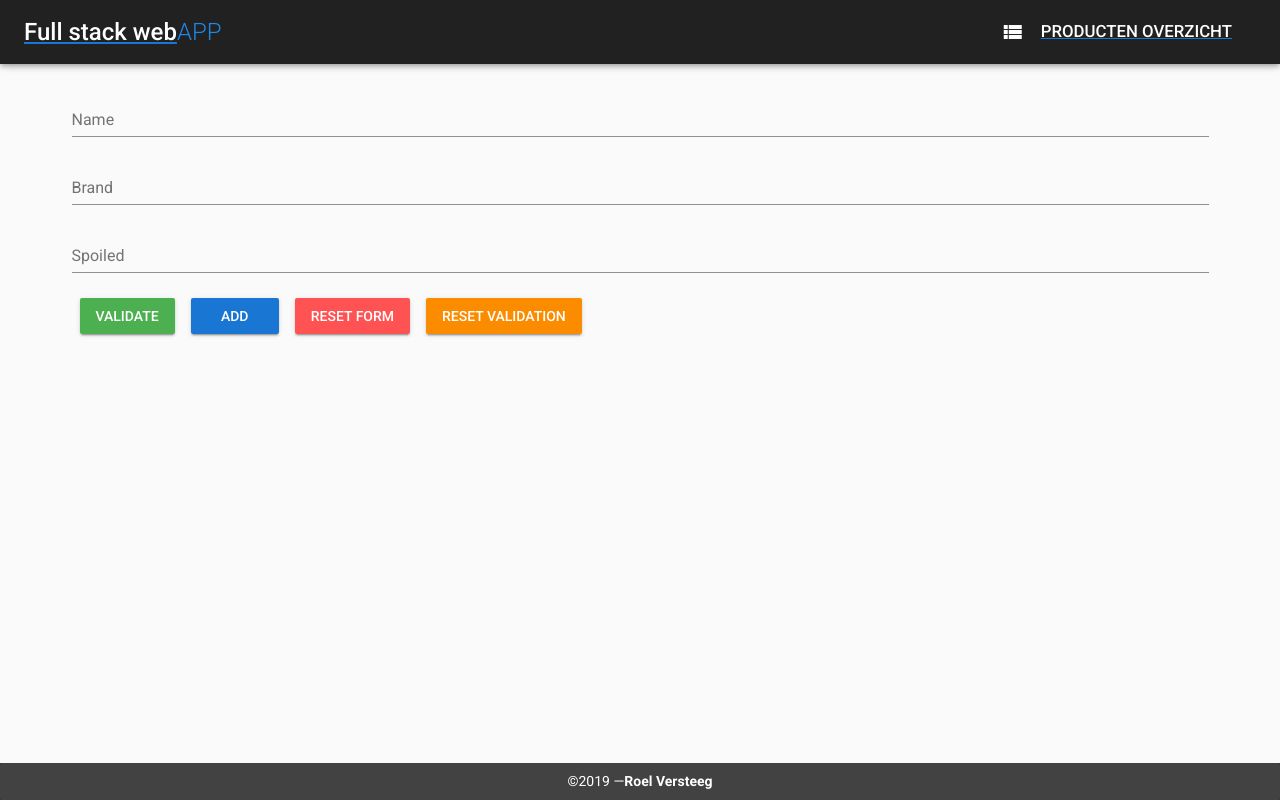
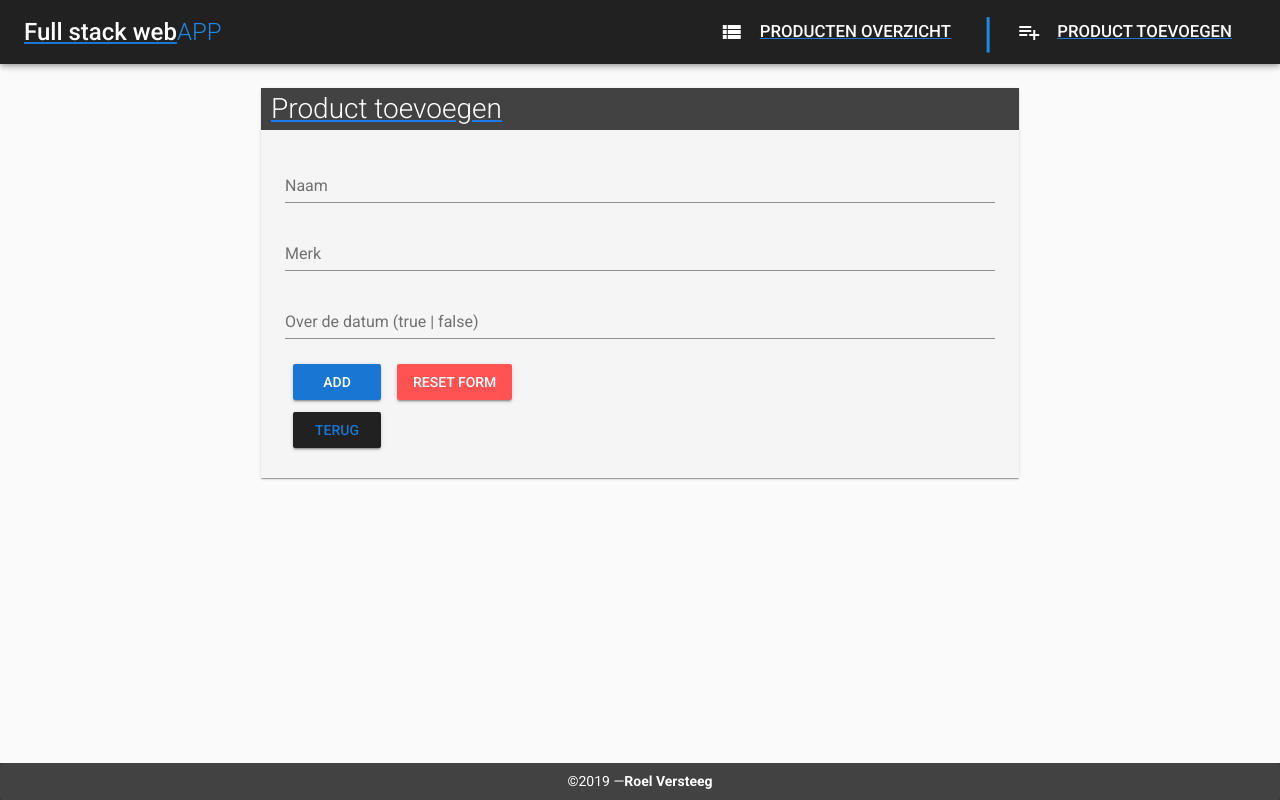
Before and after one commit to Rovexx/Webservice_Frontend, a Vue app: page /add in a window 1280 px wide. Built offline with nearby package versions, Linux system fonts and the light colour scheme.

Commit message:
Add product page added

```diff
--- a/src/components/Navbar.vue
+++ b/src/components/Navbar.vue
@@ -10,6 +10,11 @@
             <v-btn flat>
                 <v-icon left>view_list</v-icon>
                 <router-link to='/products' ><span class="link2 mr-2">Producten overzicht</span></router-link>
+            </v-btn>
+            <p class="devider blue--text text--darken-1"> | </p>
+            <v-btn flat>
+                <v-icon left>playlist_add</v-icon>
+                <router-link to='/add' ><span class="link2 mr-2">Product toevoegen</span></router-link>
             </v-btn>
         </v-toolbar>
     </nav>
@@ -29,4 +34,9 @@ export default {
     color: white;
     font-size: 1.2em;
 }
+
+.devider{
+    font-size: 3em;
+    margin: 0px;
+}
 </style>
--- a/src/views/AddProduct.vue
+++ b/src/views/AddProduct.vue
@@ -1,65 +1,97 @@
 <template>
   <v-container>
+    <v-layout align-center justify-center>
+      <v-flex md8 elevation-1>
+        <!-- Title -->
+        <div class="grey darken-3">
+          <h1 class="detail font-weight-light white--text">Product toevoegen</h1>
+        </div>
+        <!-- form -->
+        <v-container class="grey lighten-4 category">
           <v-form if="!submitted" ref="form" v-model="valid" lazy-validation>
-      <v-text-field v-model="name" :rules="nameRules" label="Name" required></v-text-field>
+            <v-text-field v-model="name" :rules="nameRules" label="Naam" required></v-text-field>
+            <v-text-field v-model="brand" :rules="nameRules" label="Merk" required></v-text-field>
+            <v-text-field v-model="spoiled" :rules="nameRules" label="Over de datum (true | false)" required></v-text-field>
 
-      <v-text-field v-model="brand" :rules="nameRules" label="Brand" required></v-text-field>
-
-      <v-text-field v-model="spoiled" :rules="nameRules" label="Spoiled" required></v-text-field>
-
-      <v-btn :disabled="!valid" color="success" @click="validate">Validate</v-btn>
             <v-btn :disabled="!valid" color="primary" v-on:click.prevent="post">Add</v-btn>
 
             <v-btn color="error" @click="reset">Reset Form</v-btn>
-      <v-btn color="warning" @click="resetValidation">Reset Validation</v-btn>
           </v-form>
-    <div v-if="submitted">Thanks for posting a product!</div>
+          <div v-if="submitted">Product toegevoegd!</div>
+
+          <!-- Back button -->
+          <v-btn class="grey darken-4" style="cursor: pointer;" v-on:click="navigate()">
+            <a class="back">Terug</a>
+          </v-btn>
+        </v-container>
+      </v-flex>
+    </v-layout>
   </v-container>
 </template>
 
 <script>
+import router from '../router'
+import axios from "axios";
+
 export default {
-  data: () => ({
+  name: 'ProductDetails',
+  data(){
+    return{
       valid: true,
       name: "",
       brand: "",
       spoiled: "",
       nameRules: [
-      v => !!v || "required!",
+        v => !!v || "required!"
       ],
       submitted: false
-  }),
-
-  methods: {
-    validate() {
-      if (this.$refs.form.validate()) {
-        this.snackbar = true;
     }
   },
-    reset() {
-      this.$refs.form.reset();
+  created(){
   },
-    resetValidation() {
-      this.$refs.form.resetValidation();
-    },
+  methods:{
     post: function() {
       const axios = require("axios");
+      var headers = {
+        'content-type': 'application/JSON'
+      }
       axios
         .post("http://server.arvex.nl/api/products/", {
+
           name: this.namepost,
           brand: this.brandpost,
           spoiled: this.spoiledpost
         })
         .then(function(response) {
           console.log(response);
+          // empty form
+          self.namepost = "";
+          self.brandpost = "";
+          self.spoiledpost = "";
         })
         .catch(function(error) {
           console.log(error);
         });
+    },
+    reset() {
+      this.$refs.form.reset();
+    },
+    navigate(){
+      router.go(-1);
     }
   }
 };
 </script>
 
 <style>
+.category p{
+  display: inline-block;
+  margin: 10px 0;
+}
+
+.detail{
+  margin-left: 10px;
+  text-decoration: underline;
+  text-decoration-color:rgb(28, 124, 235);
+}
 </style>
```
Lines whose indentation alone changed are shown as unchanged.
